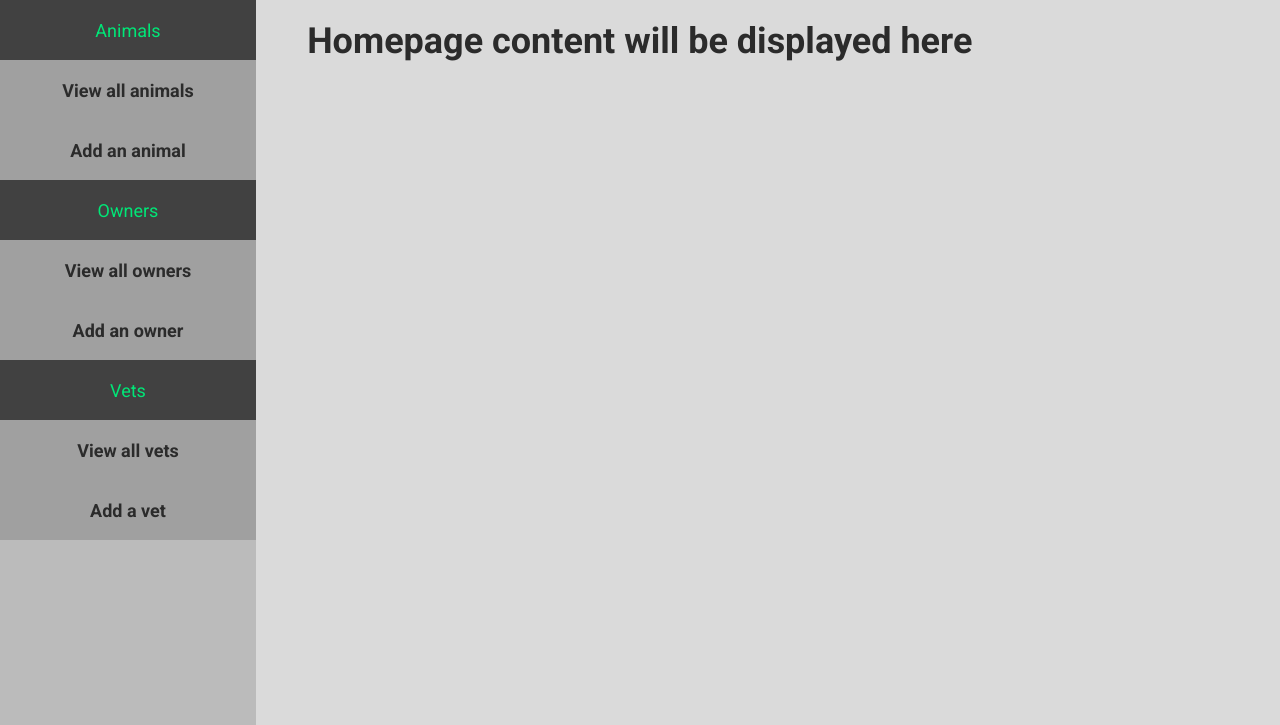
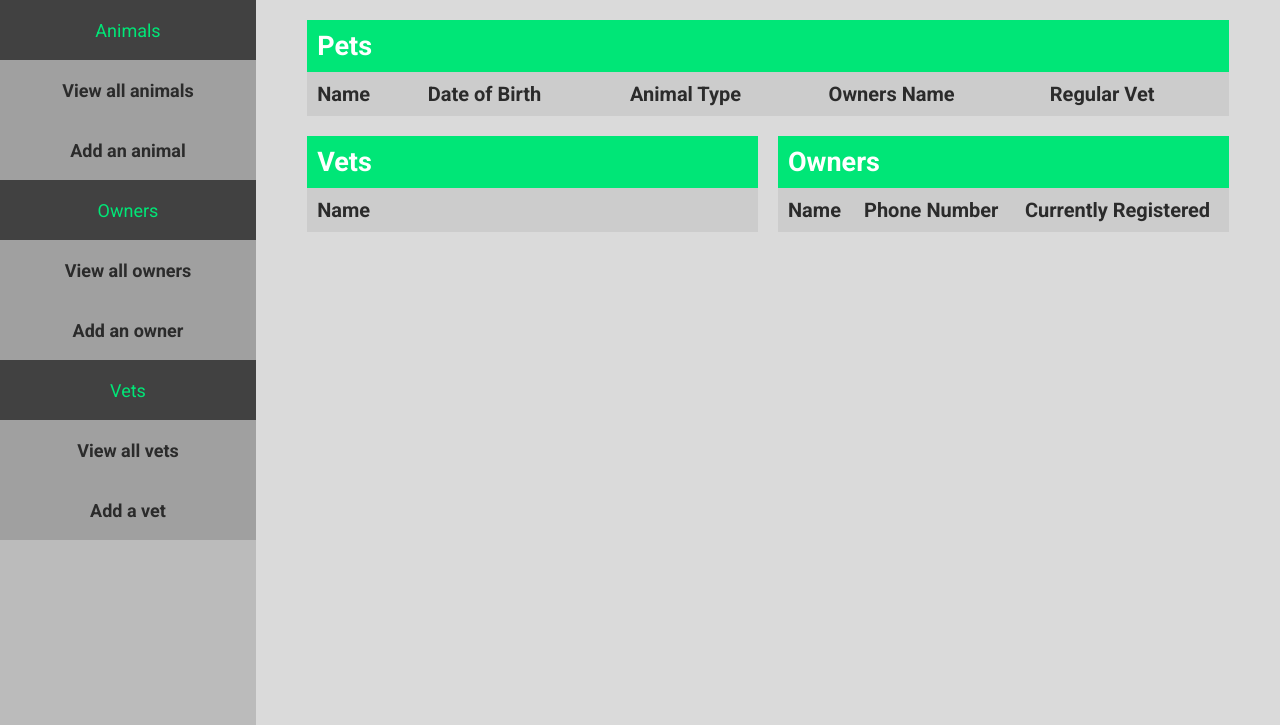
Before and after one commit to xeofd/vetso_codeclan_project, a Flask app: page / in a window 1280 px wide. Shown: the part 75-800 px from the top of the page. Run offline with Flask 2, Linux system fonts and the light colour scheme; data that the repository does not hold is empty; some libraries are stand-ins or nearby versions.

Commit message:
Made changes to console, app.py and css. Changes to app.py was to display data on the index page

```diff
--- a/app/app.py
+++ b/app/app.py
@@ -1,15 +1,22 @@
 # Import required modules
 from flask import Flask, Blueprint, render_template
+import repositories.pet_repository as PR
+import repositories.vet_repository as VR
+import repositories.owner_repository as OR
 
 # Create the flask app
 app = Flask(__name__)
 
 # Register blueprints
 
+
 # Default routes
 @app.route('/')
 def index():
-    return render_template('index.html', title='Home')
+    pets = PR.select_all()
+    vets = VR.select_all()
+    owners = OR.select_all()
+    return render_template('index.html', title='Home', pets=pets, vets=vets, owners=owners)
 
 if (__name__ == '__main__'):
     app.run()
--- a/app/static/css/core.css
+++ b/app/static/css/core.css
@@ -52,6 +52,8 @@ a:hover{
 }
 #__app_main_outer{
     grid-area: main;
+    overflow: scroll;
+    overflow-x: hidden;
 }
 
 .bloc-container--flex{
@@ -82,6 +84,9 @@ table{
 
 /* Element sizing && spacing */
 
+.bloc-cell--breaker{
+    padding-right: 20px;
+}
 .bloc-cell--10pc{
     width: 10%;
 }
--- a/app/static/css/ui.css
+++ b/app/static/css/ui.css
@@ -78,6 +78,17 @@ aside{
     margin: 20px auto;
 }
 
+.bloc-content{
+    margin: 0 0 20px 0;
+}
+
+.bloc-content--title{
+    padding: 10px;
+    background: var(--primary-brand-color);
+    color: var(--secondary-font-color);
+}
+
+
 /* OTHER */
 
 .bloc-hidden{
--- a/app/templates/index.html
+++ b/app/templates/index.html
@@ -1,6 +1,125 @@
 {% extends 'base.html' %}
 {% block content %}
 
-<h1>Homepage content will be displayed here</h1>
+<div class="bloc-content">
+
+    <div class="bloc-content--title">
+        <h2>Pets</h2>
+    </div>
+
+    <table>
+
+        <thead>
+
+            <tr class="bloc-table--row-head">
+                <td>Name</td>
+                <td>Date of Birth</td>
+                <td>Animal Type</td>
+                <td>Owners Name</td>
+                <td>Regular Vet</td>
+            </tr>
+
+        </thead>
+
+        <tbody>
+
+            {% for pet in pets %}
+
+            <tr class="bloc-table--row-body">
+                <td>{{ pet.name }}</td>
+                <td>{{ pet.dob }}</td>
+                <td>{{ pet.pet_type.type }}, {{ pet.pet_type.breed }}</td>
+                <td>{{ pet.owner.first_name }} {{ pet.owner.last_name }}</td>
+                <td>{{ pet.vet.first_name }} {{ pet.vet.last_name }}</td>
+                <td><a href="/pets/{{ pet.id }}">More info</a></td>
+            </tr>
+
+            {% endfor %}
+
+        </tbody>
+
+    </table>
+
+</div>
+
+<div class="bloc-container--flex">
+
+    <div class="bloc-cell--50pc bloc-cell--breaker bloc-content">
+
+        <div class="bloc-content--title">
+            <h2>Vets</h2>
+        </div>
+
+        <table>
+
+            <thead>
+
+                <tr class="bloc-table--row-head">
+                    <td>Name</td>
+                </tr>
+
+            </thead>
+
+            <tbody>
+
+                {% for vet in vets %}
+
+                <tr class="bloc-table--row-body">
+                    <td>{{ vet.first_name }} {{ vet.last_name }}</td>
+                    <td><a href="/vets/{{ vet.id }}">More info</a></td>
+                </tr>
+
+                {% endfor %}
+
+            </tbody>
+
+        </table>
+
+
+    </div>
+
+    <div class="bloc-cell--50pc bloc-content">
+
+        <div class="bloc-content--title">
+            <h2>Owners</h2>
+        </div>
+
+        <table>
+
+            <thead>
+
+                <tr class="bloc-table--row-head">
+                    <td>Name</td>
+                    <td>Phone Number</td>
+                    <td>Currently Registered</td>
+                </tr>
+
+            </thead>
+
+            <tbody>
+
+                {% for owner in owners %}
+
+                <tr class="bloc-table--row-body">
+                    <td>{{ owner.first_name }} {{ owner.last_name }}</td>
+                    <td>{{ owner.contact_number }}</td>
+                    <td>{% if owner.registered == True %}
+                        <p>Yes</p>
+                        {% else %}
+                        <p>No</p>
+                        {% endif %}
+                    </td>
+                    <td><a href="/owners/{{ owner.id }}">More info</a></td>
+                </tr>
+
+                {% endfor %}
+
+            </tbody>
+
+        </table>
+
+    </div>
+
+</div>
 
 {% endblock %}
```
Also changed, not shown: app/console.py (+6 -1 lines).
